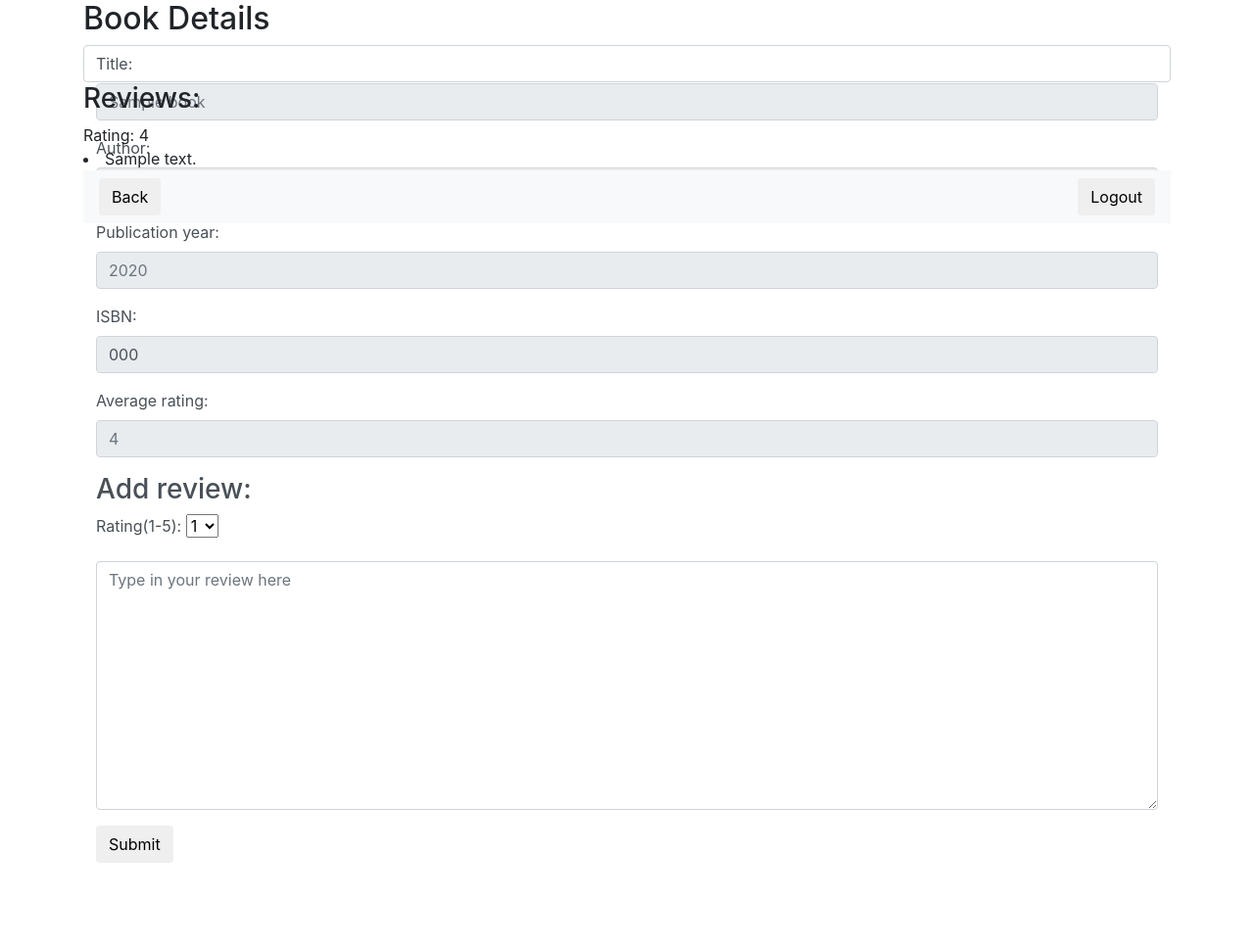
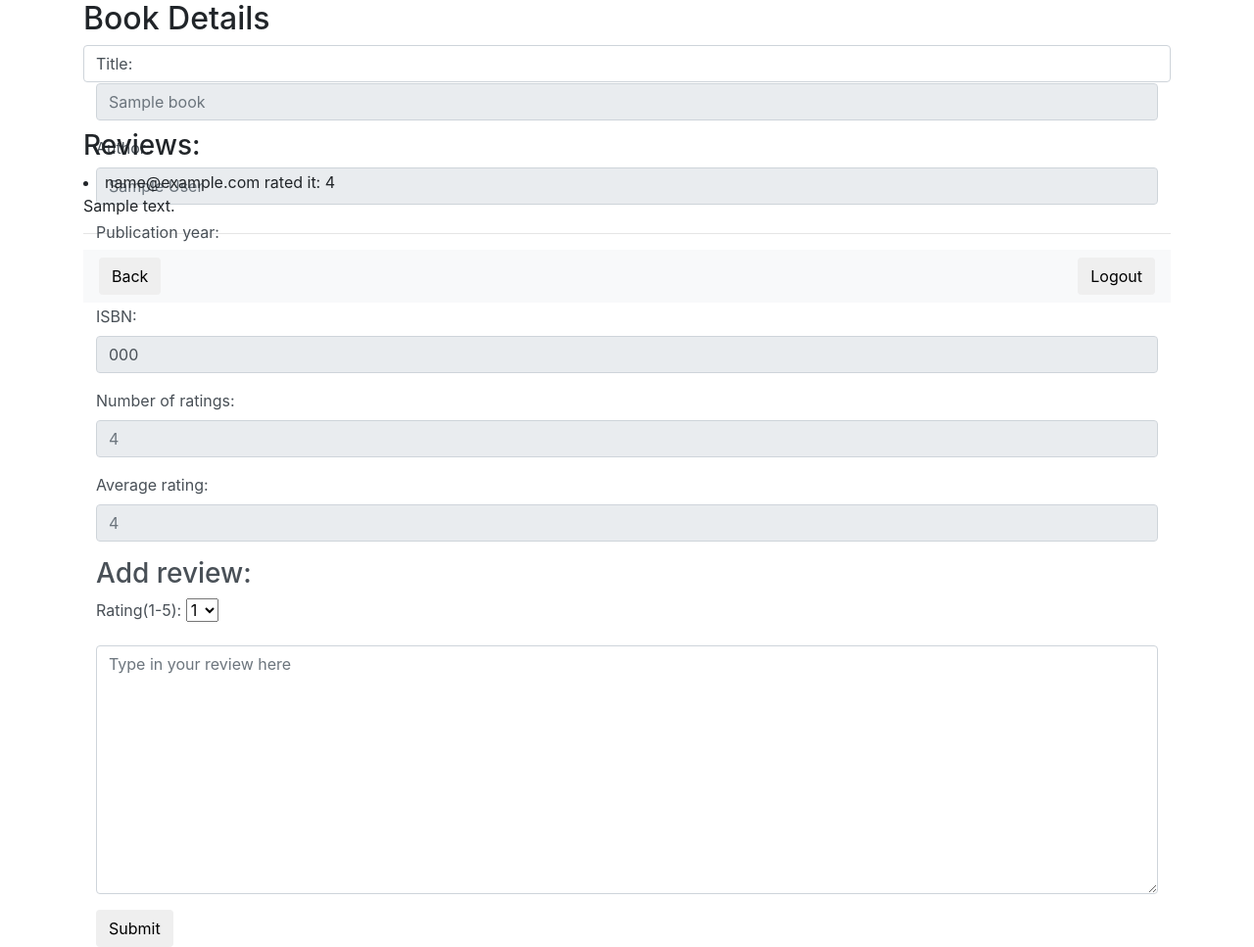
Before and after one commit to Mbulelo-Rasmeni/project1, a Flask app: template templates/BookDetails.html in a window 1280 px wide. Shown: the whole page at 98% size. Before the commit the page ends 881 px from the top, so only its background shows below. Run offline with Flask 2, Linux system fonts and the light colour scheme; the template is opened without the code that fills it: most values are stand-ins (such as "Sample title", 1, 10 or a date in 2020); some libraries are stand-ins or nearby versions.

Commit message:
Formatted reviews

```diff
--- a/templates/BookDetails.html
+++ b/templates/BookDetails.html
@@ -32,6 +32,10 @@
                 <input type="text" class="form-control" name="isbn" id="isbn" placeholder="{{ book.isbn }}" value="{{ book.isbn }}" readonly>
               </div>
               <div class="form-group">
+                <label for="numberOfRatings">Number of ratings:</label>
+                <input type="text" class="form-control" name="numberOfRatings" id="numberOfRatings" placeholder="{{ rating }}" readonly>
+              </div>
+              <div class="form-group">
                 <label for="rating">Average rating:</label>
                 <input type="text" class="form-control" id="rating" placeholder="{{ rating }}" readonly>
               </div>
@@ -53,12 +57,12 @@
               <button type="submit" class="btn btn-default">Submit</button>
             </form>
           </div>
+          <br><br>
           <div class="container">
             <h3>Reviews:</h3>
             {% for review in reviews %}
-            Rating: {{ review.user_rating }}
                 <li>
-                    {{ review.user_review }}
+                  {{ review.email }} rated it: {{ review.user_rating }}<br> {{ review.user_review }}<br><hr>
                 </li>
             {% endfor %}
 
```
